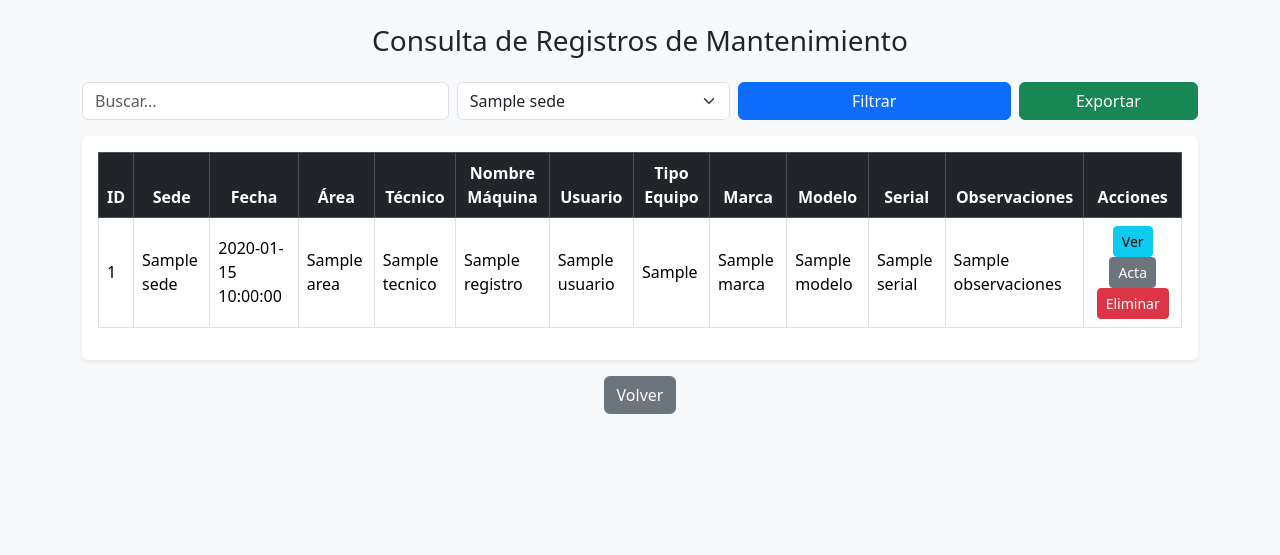
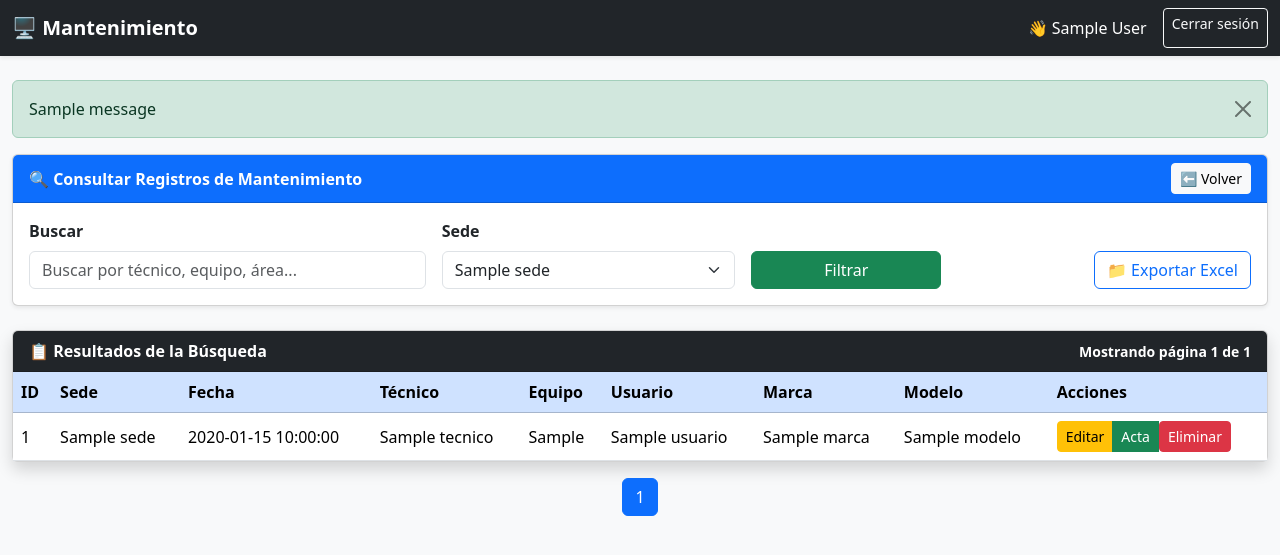
Before and after one commit to JozeDavhiid/Mantenimiento_Computadores, a Flask app: template templates/consultar.html in a window 1280 px wide. Shown: the top 555 px of the page. Run offline with Flask 3, Linux system fonts and the light colour scheme; the visitor is signed in with stand-in values (Sample User, id 1); tables that the repository leaves empty hold one stand-in row (values such as "Sample post"); the template is opened without the code that fills it: most values are stand-ins (such as "Sample title", 1, 10 or a date in 2020); one stand-in notice (Sample message) is shown; some libraries are stand-ins or nearby versions.

Commit message:
Actualizacion

```diff
--- a/templates/consultar.html
+++ b/templates/consultar.html
@@ -4,46 +4,93 @@
   <meta charset="UTF-8">
   <title>Consulta de Registros - Mantenimiento</title>
   <link href="https://cdn.jsdelivr.net/npm/bootstrap@5.3.2/dist/css/bootstrap.min.css" rel="stylesheet">
+  <style>
+    body {
+      background-color: #f8f9fa;
+    }
+    .table thead th {
+      cursor: pointer;
+    }
+    .table thead th:hover {
+      background-color: #0d6efd !important;
+      color: white;
+    }
+  </style>
 </head>
-<body class="bg-light">
-    <div class="container mt-4">
-        <h3 class="text-center mb-4">Consulta de Registros de Mantenimiento</h3>
+<body>
 
-        <form method="get" class="row g-2 mb-3">
+<nav class="navbar navbar-expand-lg navbar-dark bg-dark shadow-sm">
+  <div class="container-fluid">
+    <a class="navbar-brand fw-bold" href="{{ url_for('principal') }}">🖥️ Mantenimiento</a>
+    <div class="d-flex">
+      <span class="navbar-text text-white me-3">👋 {{ session['nombre'] }}</span>
+      <a href="{{ url_for('logout') }}" class="btn btn-outline-light btn-sm">Cerrar sesión</a>
+    </div>
+  </div>
+</nav>
+
+<div class="container-fluid my-4">
+  {% with messages = get_flashed_messages(with_categories=true) %}
+    {% if messages %}
+      {% for category, message in messages %}
+        <div class="alert alert-{{ category }} alert-dismissible fade show" role="alert">
+          {{ message }}
+          <button type="button" class="btn-close" data-bs-dismiss="alert"></button>
+        </div>
+      {% endfor %}
+    {% endif %}
+  {% endwith %}
+
+  <div class="card shadow-sm mb-4">
+    <div class="card-header bg-primary text-white fw-bold d-flex justify-content-between align-items-center">
+      <span>🔍 Consultar Registros de Mantenimiento</span>
+      <a href="{{ url_for('principal') }}" class="btn btn-light btn-sm">⬅️ Volver</a>
+    </div>
+    <div class="card-body">
+      <form method="GET" class="row g-3 align-items-end">
         <div class="col-md-4">
-                <input type="text" name="q" value="{{ search }}" class="form-control" placeholder="Buscar...">
+          <label class="form-label fw-bold">Buscar</label>
+          <input type="text" name="q" value="{{ search }}" class="form-control" placeholder="Buscar por técnico, equipo, área...">
         </div>
+
         <div class="col-md-3">
+          <label class="form-label fw-bold">Sede</label>
           <select name="sede" class="form-select">
-                    {% for sede in sedes %}
-                    <option value="{{ sede }}" {% if sede_filter == sede %}selected{% endif %}>{{ sede }}</option>
+            {% for s in sedes %}
+              <option value="{{ s }}" {% if s == sede_filter %}selected{% endif %}>{{ s }}</option>
             {% endfor %}
           </select>
         </div>
-            <div class="col-md-3">
-                <button type="submit" class="btn btn-primary w-100">Filtrar</button>
+
+        <div class="col-md-2">
+          <button type="submit" class="btn btn-success w-100">Filtrar</button>
         </div>
-            <div class="col-md-2 text-end">
-                <a href="{{ url_for('exportar') }}" class="btn btn-success w-100">Exportar</a>
+
+        <div class="col-md-3 text-end">
+          <a href="{{ url_for('exportar') }}" class="btn btn-outline-primary">📁 Exportar Excel</a>
         </div>
       </form>
+    </div>
+  </div>
 
-        <div class="table-responsive shadow-sm bg-white rounded p-3">
-            <table class="table table-bordered table-hover align-middle">
-                <thead class="table-dark text-center">
+  <div class="card shadow">
+    <div class="card-header bg-dark text-white fw-bold d-flex justify-content-between align-items-center">
+      <span>📋 Resultados de la Búsqueda</span>
+      <small>Mostrando página {{ page }} de {{ total_pages }}</small>
+    </div>
+    <div class="card-body p-0">
+      <div class="table-responsive">
+        <table class="table table-hover align-middle mb-0">
+          <thead class="table-primary">
             <tr>
               <th>ID</th>
-                        <th>Sede</th>
-                        <th>Fecha</th>
-                        <th>Área</th>
-                        <th>Técnico</th>
-                        <th>Nombre Máquina</th>
-                        <th>Usuario</th>
-                        <th>Tipo Equipo</th>
-                        <th>Marca</th>
-                        <th>Modelo</th>
-                        <th>Serial</th>
-                        <th>Observaciones</th>
+              <th onclick="sortTable(1)">Sede</th>
+              <th onclick="sortTable(2)">Fecha</th>
+              <th onclick="sortTable(3)">Técnico</th>
+              <th onclick="sortTable(4)">Equipo</th>
+              <th onclick="sortTable(5)">Usuario</th>
+              <th onclick="sortTable(6)">Marca</th>
+              <th onclick="sortTable(7)">Modelo</th>
               <th>Acciones</th>
             </tr>
           </thead>
@@ -53,60 +100,85 @@
               <td>{{ r.id }}</td>
               <td>{{ r.sede }}</td>
               <td>{{ r.fecha }}</td>
-                        <td>{{ r.area }}</td>
               <td>{{ r.tecnico }}</td>
-                        <td>{{ r.nombre_maquina }}</td>
+              <td>{{ r.tipo_equipo }}</td>
               <td>{{ r.usuario }}</td>
-                        <td>{{ r.tipo_equipo }}</td>
               <td>{{ r.marca }}</td>
               <td>{{ r.modelo }}</td>
-                        <td>{{ r.serial }}</td>
-                        <td>{{ r.observaciones }}</td>
-                        <td class="text-center">
-                            <a href="{{ url_for('obtener_registro', rid=r.id) }}" class="btn btn-info btn-sm">Ver</a>
-                            <a href="{{ url_for('acta_pdf', rid=r.id) }}" class="btn btn-secondary btn-sm">Acta</a>
-                            <form action="{{ url_for('eliminar', rid=r.id) }}" method="post" style="display:inline;">
-                                <button type="submit" class="btn btn-danger btn-sm" onclick="return confirm('¿Eliminar este registro?')">Eliminar</button>
+              <td>
+                <div class="btn-group">
+                  <a href="{{ url_for('obtener_registro', rid=r.id) }}" class="btn btn-warning btn-sm">Editar</a>
+                  <a href="{{ url_for('acta_pdf', rid=r.id) }}" class="btn btn-success btn-sm">Acta</a>
+                  <form action="{{ url_for('eliminar', rid=r.id) }}" method="POST" onsubmit="return confirm('¿Seguro que deseas eliminar este registro?');">
+                    <button type="submit" class="btn btn-danger btn-sm">Eliminar</button>
                   </form>
-                        </td>
-                    </tr>
-                    {% else %}
-                    <tr>
-                        <td colspan="13" class="text-center text-muted py-4">
-                            No hay registros disponibles.
+                </div>
               </td>
             </tr>
             {% endfor %}
           </tbody>
         </table>
       </div>
+    </div>
+  </div>
 
   <!-- Paginación -->
-        {% if total_pages > 1 %}
-        <nav aria-label="Page navigation" class="mt-4">
+  <nav aria-label="Page navigation" class="mt-3">
     <ul class="pagination justify-content-center">
       {% if page > 1 %}
-                <li class="page-item">
-                    <a class="page-link" href="{{ url_for('consultar', q=search, sede=sede_filter, page=page-1) }}">Anterior</a>
-                </li>
+      <li class="page-item"><a class="page-link" href="?q={{ search }}&sede={{ sede_filter }}&page={{ page - 1 }}">Anterior</a></li>
       {% endif %}
       {% for p in range(1, total_pages + 1) %}
       <li class="page-item {% if p == page %}active{% endif %}">
-                    <a class="page-link" href="{{ url_for('consultar', q=search, sede=sede_filter, page=p) }}">{{ p }}</a>
+        <a class="page-link" href="?q={{ search }}&sede={{ sede_filter }}&page={{ p }}">{{ p }}</a>
       </li>
       {% endfor %}
       {% if page < total_pages %}
-                <li class="page-item">
-                    <a class="page-link" href="{{ url_for('consultar', q=search, sede=sede_filter, page=page+1) }}">Siguiente</a>
-                </li>
+      <li class="page-item"><a class="page-link" href="?q={{ search }}&sede={{ sede_filter }}&page={{ page + 1 }}">Siguiente</a></li>
       {% endif %}
     </ul>
   </nav>
-        {% endif %}
 
-        <div class="text-center mt-3">
-            <a href="{{ url_for('principal') }}" class="btn btn-secondary">Volver</a>
 </div>
-    </div>
+
+<script src="https://cdn.jsdelivr.net/npm/bootstrap@5.3.2/dist/js/bootstrap.bundle.min.js"></script>
+
+<script>
+// Permite ordenar la tabla al hacer clic en los encabezados
+function sortTable(n) {
+  var table = document.querySelector("table");
+  var switching = true;
+  var dir = "asc";
+  var rows, shouldSwitch, x, y, switchcount = 0;
+
+  while (switching) {
+    switching = false;
+    rows = table.rows;
+    for (var i = 1; i < (rows.length - 1); i++) {
+      shouldSwitch = false;
+      x = rows[i].getElementsByTagName("TD")[n];
+      y = rows[i + 1].getElementsByTagName("TD")[n];
+      if (dir == "asc" && x.innerHTML.toLowerCase() > y.innerHTML.toLowerCase()) {
+        shouldSwitch = true;
+        break;
+      } else if (dir == "desc" && x.innerHTML.toLowerCase() < y.innerHTML.toLowerCase()) {
+        shouldSwitch = true;
+        break;
+      }
+    }
+    if (shouldSwitch) {
+      rows[i].parentNode.insertBefore(rows[i + 1], rows[i]);
+      switching = true;
+      switchcount++;
+    } else {
+      if (switchcount === 0 && dir === "asc") {
+        dir = "desc";
+        switching = true;
+      }
+    }
+  }
+}
+</script>
+
 </body>
 </html>
```
Lines whose indentation alone changed are shown as unchanged.
